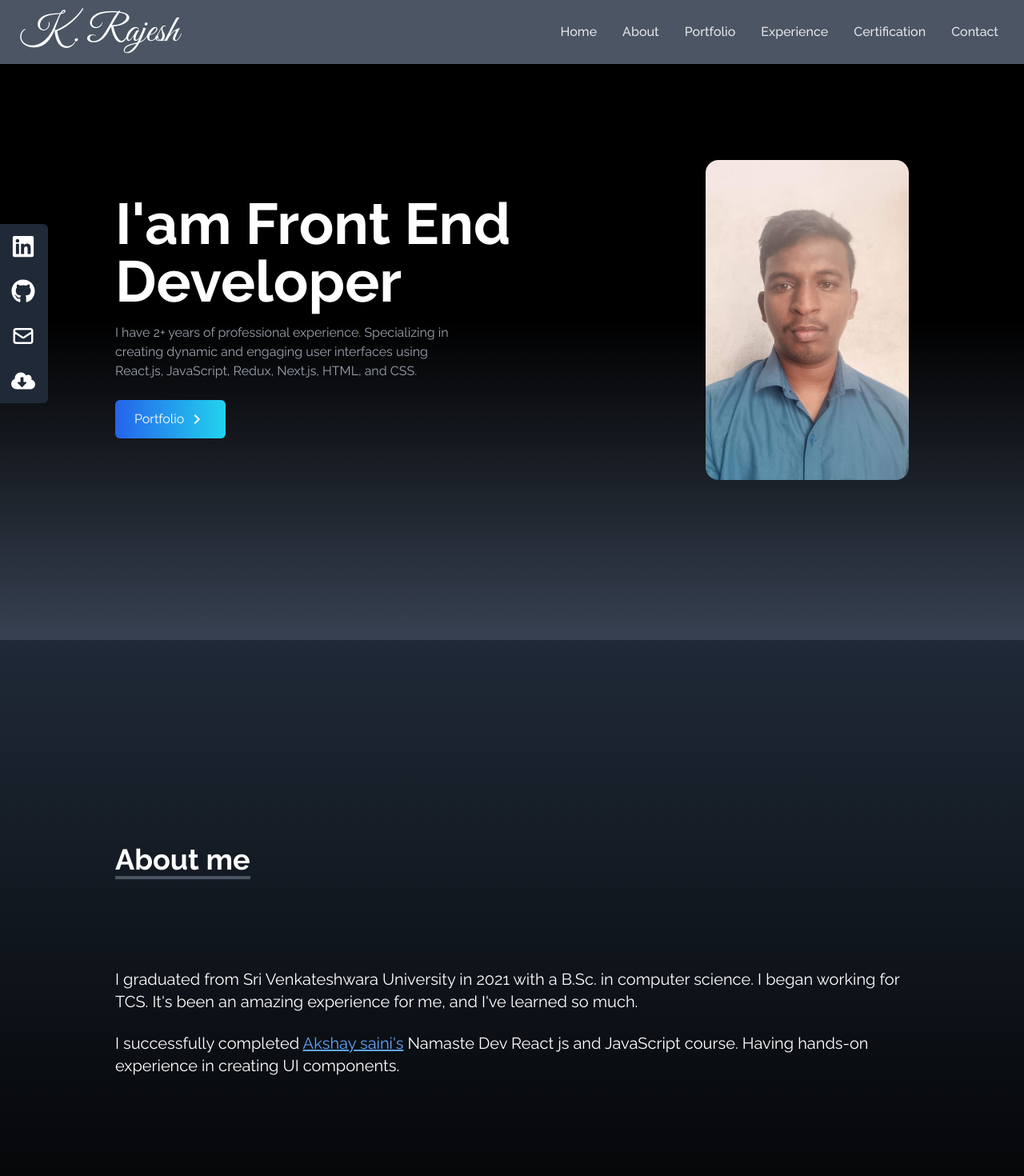
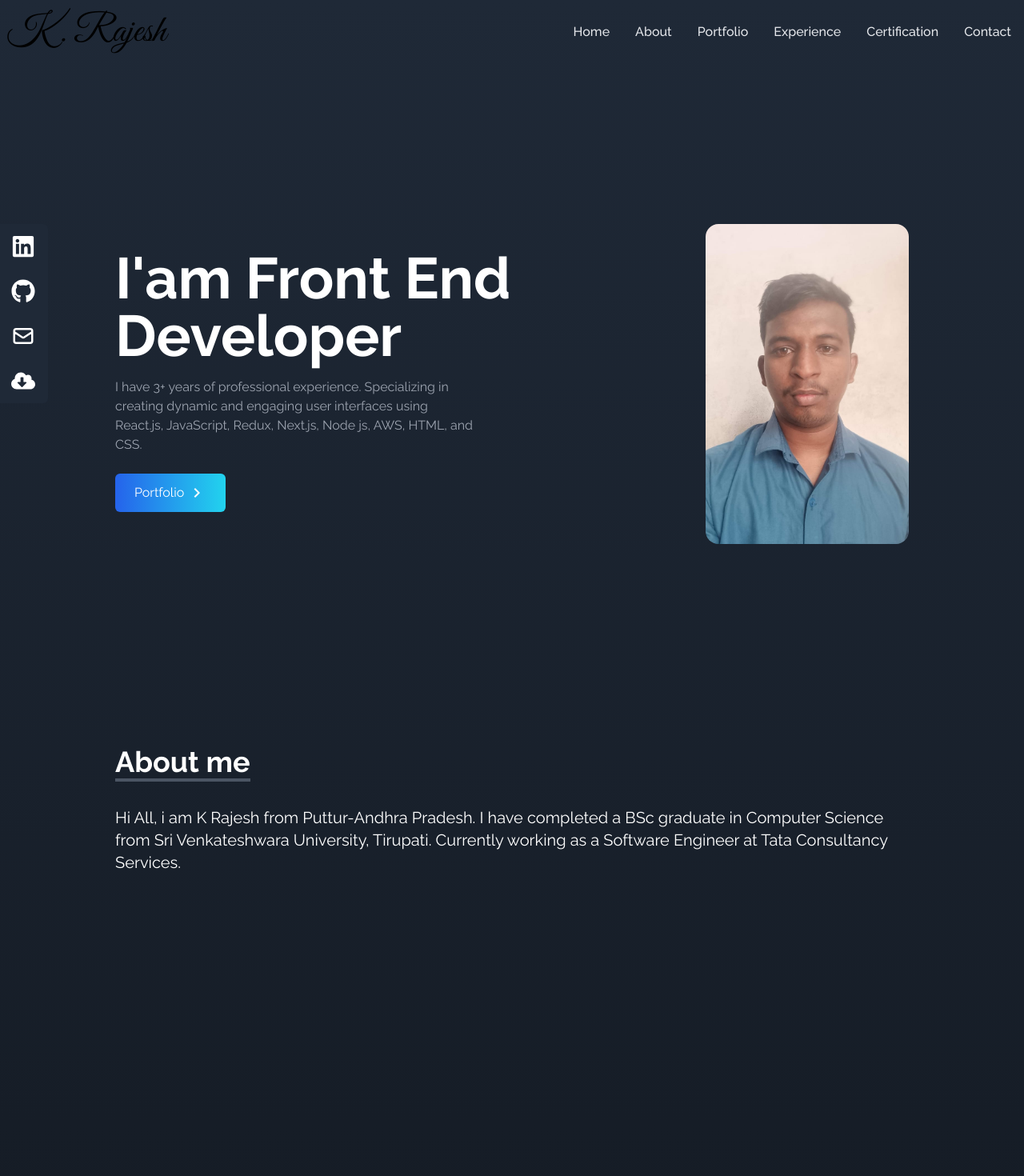
Before and after one commit to Rajeshkumarachari/portfolio, a React (Create React App) app: page / in a window 1280 px wide. Shown: the top 1470 px of the page at 80% size. Built offline with nearby package versions, Linux system fonts and the light colour scheme.

Commit message:
new checking

```diff
--- a/src/App.js
+++ b/src/App.js
@@ -9,7 +9,7 @@ import SocialLinks from "./components/SocialLinks";
 
 function App() {
   return (
-    <div>
+    <div className="bg-gradient-to-b from-gray-800 to-black">
       <NavBar />
       <Home />
       <SocialLinks />
--- a/src/components/About.js
+++ b/src/components/About.js
@@ -4,7 +4,7 @@ const About = () => {
   return (
     <div
       name="about"
-      className="pt-[150px] sm:pt-0  w-full h-screen bg-gradient-to-b from-gray-800 to-black text-white"
+      className="-mt-20 sm:-mt-[20%] w-full h-screen  text-white"
     >
       <div className=" max-w-screen-lg p-4 mx-auto flex flex-col justify-center w-full h-full">
         <div className="pb-3 sm:pb-9">
@@ -12,26 +12,13 @@ const About = () => {
             About me
           </p>
         </div>
-        <p className=" text-lg sm:text-xl mt-20 ">
-          I graduated from Sri Venkateshwara University in 2021 with a B.Sc. in
-          computer science. I began working for TCS. It's been an amazing
-          experience for me, and I've learned so much.
+        <p className=" text-lg sm:text-xl mt-50 ">
+          Hi All, i am K Rajesh from Puttur-Andhra Pradesh. I have completed a
+          BSc graduate in Computer Science from Sri Venkateshwara University,
+          Tirupati. Currently working as a Software Engineer at Tata Consultancy
+          Services.
         </p>
         <br />
-        <p className=" text-lg sm:text-xl">
-          I successfully completed{" "}
-          <a
-            href="https://www.linkedin.com/in/akshaymarch7/"
-            className=" text-blue-400  underline"
-            target="_blank"
-            rel="noreferrer"
-          >
-            {" "}
-            Akshay saini's
-          </a>{" "}
-          Namaste Dev React js and JavaScript course. Having hands-on experience
-          in creating UI components.
-        </p>
       </div>
     </div>
   );
--- a/src/components/Certification.js
+++ b/src/components/Certification.js
@@ -7,7 +7,7 @@ const Certification = () => {
   return (
     <div
       name="certification"
-      className=" pt-[590px] sm:pt-30 w-full h-screen bg-gradient-to-b from-gray-800 to-black text-white"
+      className=" pt-[670px] sm:pt-[25%] w-full h-screen text-white"
     >
       <p className="mx-20 sm:mx-40  text-4xl font-bold inline border-b-4 border-r-gray-400">
         Certifications
@@ -16,17 +16,17 @@ const Certification = () => {
         <img
           src={javascript}
           alt="React"
-          className=" w-1/3 h-[300px] rounded-md  hover:scale-105 duration-200"
+          className=" w-full sm:w-1/3 h-60 sm:h-[300px] object-contain rounded-md hover:scale-105 duration-200"
         />
         <img
           src={ReactLog}
           alt="javascript"
-          className="w-1/3  h-[300px] rounded-md  hover:scale-105 duration-200"
+          className="w-full sm:w-1/3 h-60 sm:h-[300px] object-contain rounded-md hover:scale-105 duration-200"
         />
         <img
           src={Node}
           alt="javascript"
-          className="w-1/3  h-[300px] rounded-md  hover:scale-105 duration-200"
+          className="w-full sm:w-1/3 h-60 sm:h-[300px] object-contain rounded-md hover:scale-105 duration-200"
         />
       </div>
     </div>
--- a/src/components/Contact.js
+++ b/src/components/Contact.js
@@ -24,7 +24,7 @@ const Contact = () => {
   return (
     <div
       name="contact"
-      className=" pt-[870px] sm:pt-[400px] md:pt-30 w-full h-screen bg-gradient-to-b from-black to-gray-700 p-4 text-white"
+      className="sm:pb-[1%] pb-[30%] pt-[190%] sm:pt-[10%] md:pt-30 w-full h-screen p-4 text-white"
     >
       <div className=" flex flex-col p-4 justify-center max-w-screen-lg mx-auto h-full">
         <div className="pb-8 ">
--- a/src/components/Experience.js
+++ b/src/components/Experience.js
@@ -81,13 +81,10 @@ const Experience = () => {
     },
   ];
   return (
-    <div
-      name="experience"
-      className=" pt-[590px] sm:pt-50 bg-gradient-to-b from-gray-800  to-black w-full h-screen"
-    >
+    <div name="experience" className=" pt-[132%]  sm:pt-[27%]  w-full h-screen">
       <div className=" max-w-screen-lg mx-auto p-4  flex flex-col justify-center w-full h-full text-white">
         <div>
-          <p className="  text-4xl font-bold border-b-4  border-gray-500 p-2 inline">
+          <p className="  text-4xl font-bold border-b-4  border-gray-500 p-2  inline">
             Experience
           </p>
           <div className="mt-6">
@@ -102,14 +99,11 @@ const Experience = () => {
             <ul className=" list-disc ml-5 my-3">
               <li>
                 Developed responsive and interactive web applications using
-                React, JavaScript, HTML, and CSS, increasing user engagement by
-                73%.
+                React JS, JavaScript, Node js, for one of the insurance company
+                to analyze the customer data and provide insights to the
+                business.
               </li>
-              <li>
-                Focusing on creating automation tools that streamline tasks by
-                extracting data from websites and converting it into Word
-                documents, leading to a 30% increase in efficiency.
-              </li>
+              <li></li>
             </ul>
           </div>
           <p className="py-6">These are the technologies I've worked with</p>
--- a/src/components/Home.js
+++ b/src/components/Home.js
@@ -5,19 +5,16 @@ import { MdCloudDownload } from "react-icons/md";
 
 const Home = () => {
   return (
-    <div
-      name="home"
-      className="pt-[200px] sm:pt-0 h-screen w-full bg-gradient-to-b from-black via-black to-gray-700"
-    >
+    <div name="home" className="pt-[200px] sm:pt-0 h-screen w-full ">
       <div className=" max-w-screen-lg mx-auto flex flex-col justify-center items-center h-full px-4  md:flex-row">
         <div className=" flex flex-col justify-center h-full">
           <h2 className=" text-4xl sm:text-7xl font-bold text-white ">
             I'am Front End Developer
           </h2>
           <p className=" text-gray-400 py-4 max-w-md">
-            I have 2+ years of professional experience. Specializing in creating
+            I have 3+ years of professional experience. Specializing in creating
             dynamic and engaging user interfaces using React.js, JavaScript,
-            Redux, Next.js, HTML, and CSS.
+            Redux, Next.js, Node js, AWS, HTML, and CSS.
           </p>
           <div className=" flex">
             <button className="group text-white flex w-fit px-6 py-3 my-2 items-center rounded-md bg-gradient-to-r  from-blue-600 to-cyan-400">
--- a/src/components/NavBar.js
+++ b/src/components/NavBar.js
@@ -30,7 +30,7 @@ const NavBar = () => {
     },
   ];
   return (
-    <div className=" flex justify-between items-center w-screen h-20 text-white fixed  bg-gray-600 px-4">
+    <div className=" flex justify-between items-center w-screen h-20 ">
       <div>
         <h1 className="text-5xl font-signature ml-2 cursor-pointer">
           K . Rajesh
--- a/src/components/Portfolio.js
+++ b/src/components/Portfolio.js
@@ -14,7 +14,7 @@ const Portfolio = () => {
     {
       id: 1,
       src: netflix,
-      demo: "https://moviesearch-4b11b.web.app/browse",
+      demo: "https://moviesearch-rajesh.vercel.app/",
       code: "https://github.com/Rajeshkumarachari/moviesearch",
     },
     {
@@ -70,7 +70,7 @@ const Portfolio = () => {
   return (
     <div
       name="portfolio"
-      className=" pt-24 bg-gradient-to-b from-black to-gray-600  w-full text-white md:h-[1000px]"
+      className="pt-1 sm:pt-24   w-full text-white md:h-[1000px]"
     >
       <div className=" max-w-screen-lg  p-4 mx-auto flex flex-col justify-center w-full h-full">
         <div className=" pb-8 ">
```
